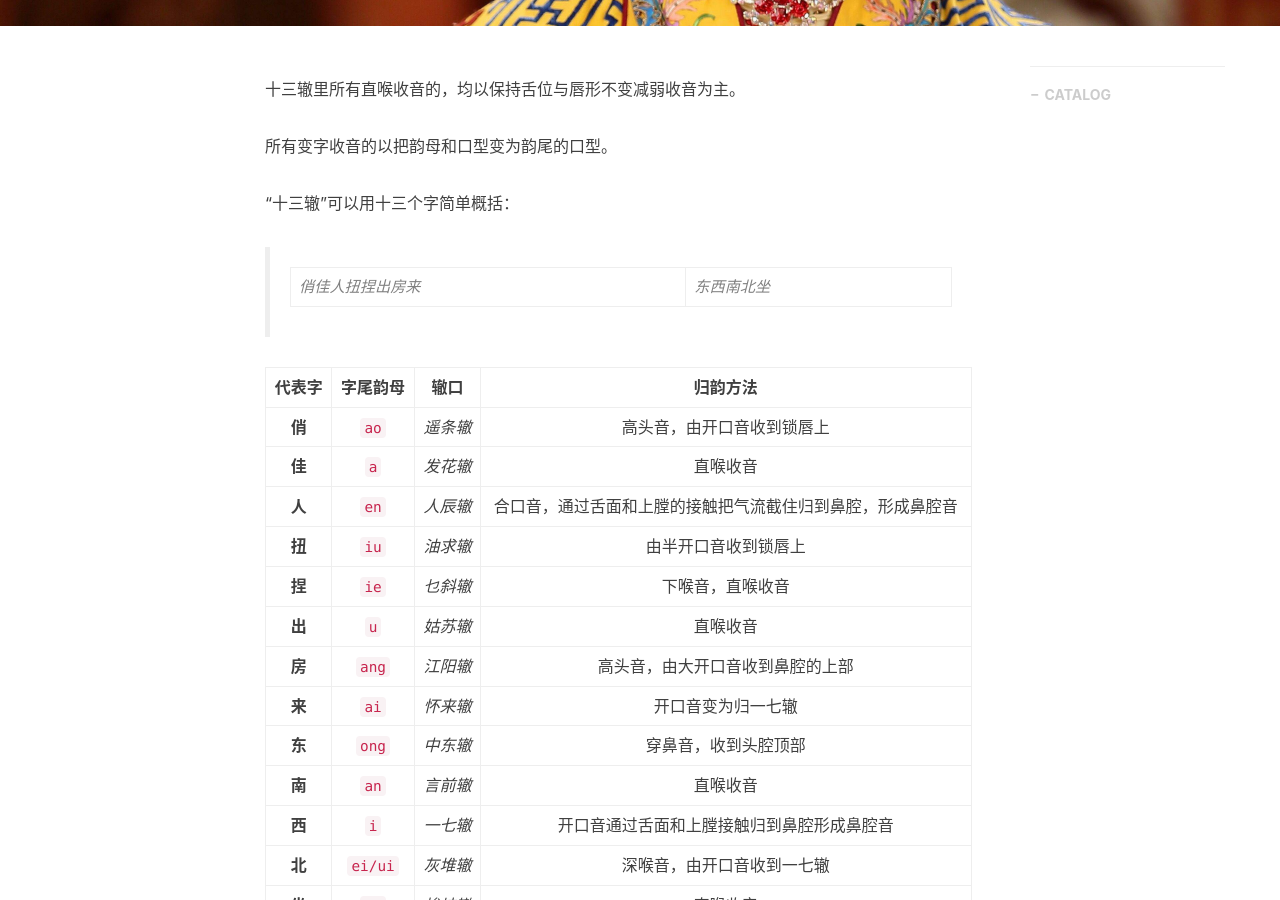
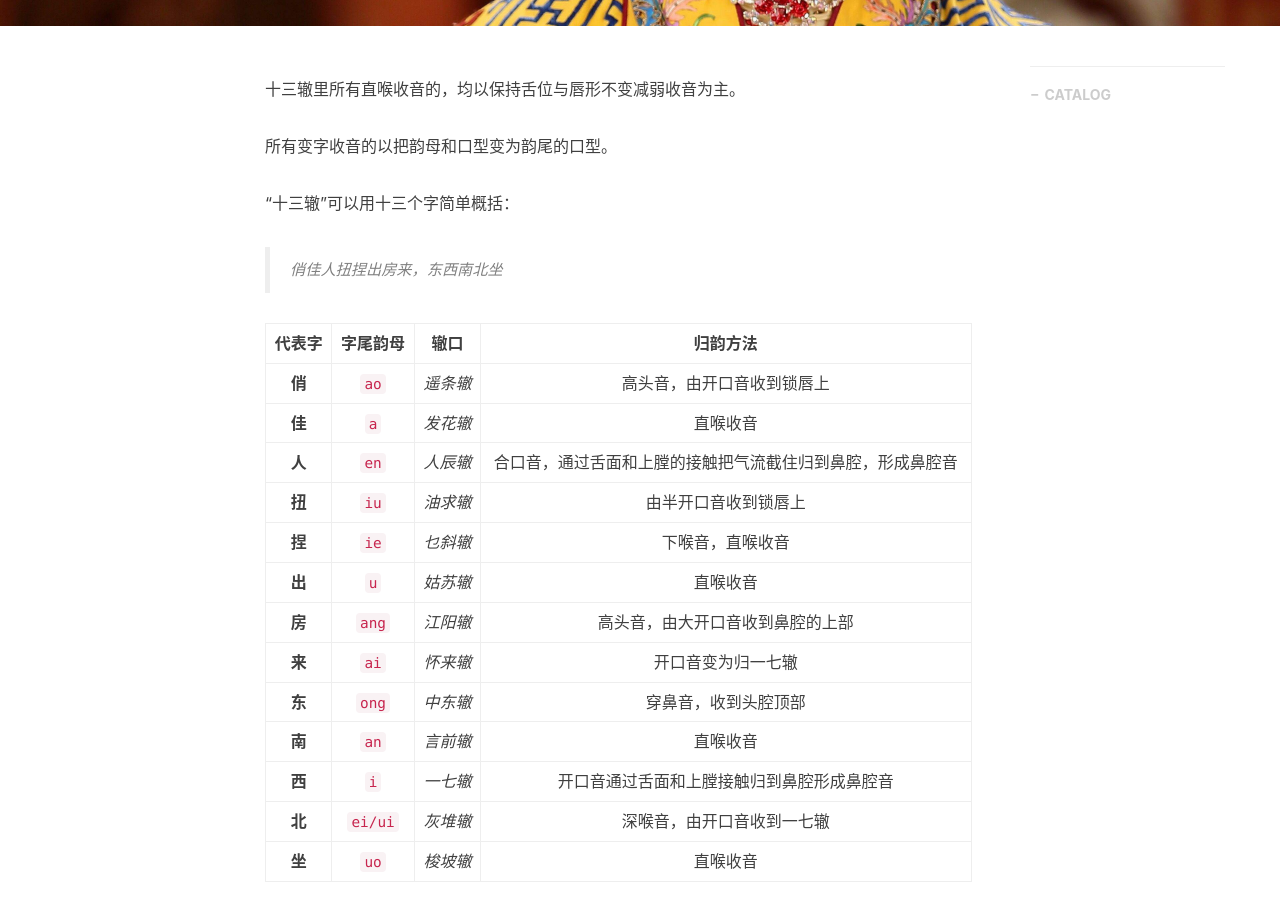
Before and after one commit to YelonhimX/YelonhimX.github.io, a Jekyll site: the page built from _posts/2019-11-04-Peking-Opera.md, in a window 1280 px wide and 900 px high, scrolled down 497 px. Built offline with Jekyll 4.4.1, drawn with Linux system fonts in a browser that asks for light colours; nearby versions of some CDN libraries; comment, search, counter and statistics services are not loaded.

Commit message:
2019-11-04 23:41:31修改文章错字

```diff
--- a/_posts/2019-11-04-Peking-Opera.md
+++ b/_posts/2019-11-04-Peking-Opera.md
@@ -18,7 +18,7 @@ tags:
 
 “十三辙”可以用十三个字简单概括：
 
->俏佳人扭捏出房来|东西南北坐
+>俏佳人扭捏出房来，东西南北坐
 
 | 代表字 | 字尾韵母 |   辙口   |                          归韵方法                          |
 | :----: | :------: | :------: | :--------------------------------------------------------: |
```
